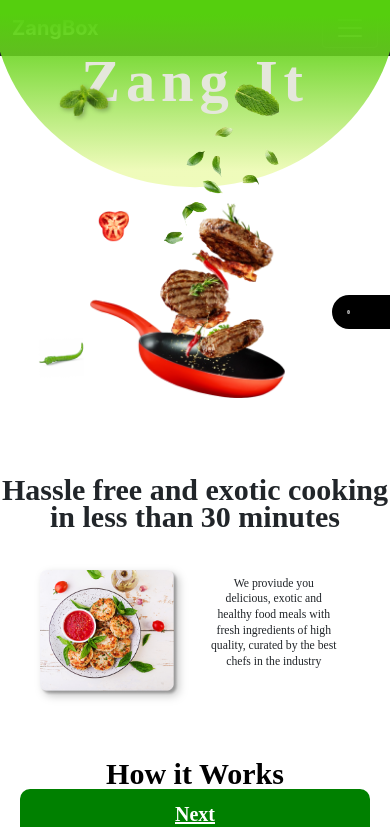
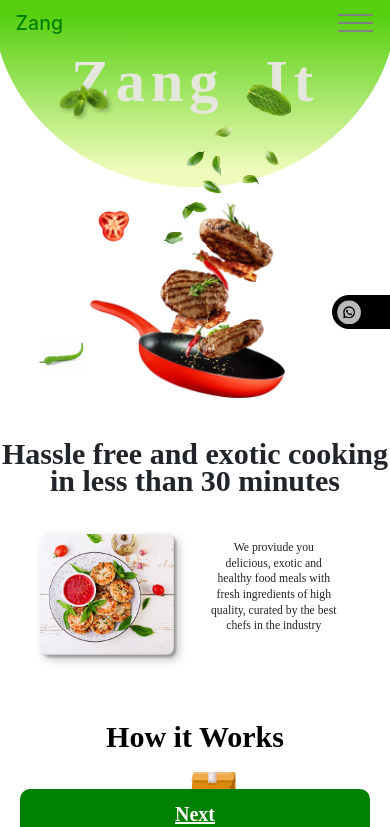
Before and after one commit to Nightbloom/backupWebsite-2, a React (Create React App) app in the folder admin/: page / in a window 390 px wide. Shown: the top 827 px of the page. Built offline with nearby package versions, Linux system fonts and the light colour scheme.

Commit message:
Finalizing the phone view

```diff
--- a/admin/src/components/Home.css
+++ b/admin/src/components/Home.css
@@ -1,4 +1,5 @@
 .header {
+
     position: absolute;
     top: 0;
     background: linear-gradient(
@@ -51,7 +52,7 @@
   }
   .maskgroup3 {
     position: absolute;
-    left: 60%;
+    left: 63%;
     top: 10%;
   }
   .maskgroup3 img{
@@ -92,10 +93,11 @@
       height: 8vw;
   }
 
-  /* .welcome {
-    width: 100%;
-    margin-top: 45%;
-  } */
+  .welcome {
+    /* width: 100%;
+    margin-top: 45%; */
+    padding-top: 5vw;
+  }
   .sub_heading {
     font-family: Expletus Sans;
     font-weight: bolder;
@@ -164,7 +166,7 @@
     background-color: black;
   }
   .wicon img {
-    padding: 15px;
+    padding: 5px;
     max-height: 100%;
   }
   .footer {
--- a/admin/src/components/Home.jsx
+++ b/admin/src/components/Home.jsx
@@ -16,7 +16,7 @@ export const Home = () => {
   return (
     <div className="conatainer">
       <div className="header">
-        <div className="zangHeading">Zang It</div>
+        <pre className="zangHeading">Zang  It</pre>
       </div>
       <div className="maskgroup">
         <div className="maskgroup1">
--- /dev/null
+++ b/admin/src/components/Navbar.css
@@ -0,0 +1,117 @@
+.navbar{
+    position: fixed;
+    top: 0;
+    left: 0;
+    width: 100%;
+    height: 60px;
+    background: transparent;
+    padding: 0 10vh;
+    display: flex;
+    justify-content: space-between;
+    align-items: center;
+    z-index: 9;
+}
+
+.brand{
+    text-transform: capitalize;
+    font-weight: 500;
+}
+
+.h1 {
+    text-decoration: none;
+    color: green;
+    left: 4vw;
+    position: absolute;
+    top: 3vw;
+    font-size: 5vw;
+}
+
+.links-container{
+    display: flex;
+    list-style: none;
+}
+
+.link{
+    text-transform: capitalize;
+    color: white;
+    text-decoration: none;
+    margin: 0 10px;
+    padding: 10px;
+    position: relative;
+}
+
+.link:hover:not(.active){
+    opacity: 0.7;
+}
+
+.link.active::after{
+    content: '';
+    position: absolute;
+    bottom: 2px;
+    left: 0;
+    width: 135%;
+    height: 1%;
+    background: grey;
+}
+
+@media (max-width: 1000px){
+    html{
+        font-size: 14px;
+    }
+    /* toggle btn */
+    .toggle-btn{
+        position: absolute;
+        width: 35px;
+        height: 40px;
+        right: 2vh;
+        cursor: pointer;
+        top: 2px;
+        z-index: 4;
+    }
+    .toggle-btn span{
+        position: absolute;
+        width: 100%;
+        height: 2px;
+        background: grey;
+        top: 30%;
+        transition: .2s;
+    }
+    .toggle-btn span:nth-child(2){
+        top: 50%;
+    }
+    .toggle-btn span:nth-child(3){
+        top: 70%;
+    }
+    .toggle-btn.active span:nth-child(1){
+        top: 50%;
+        transform: rotate(45deg);
+    }
+    .toggle-btn.active span:nth-child(2){
+        display: none;
+    }
+    .toggle-btn.active span:nth-child(3){
+
+        top: 50%;
+        transform: rotate(-45deg);
+    }
+    /* links */
+    .links-container{
+        position: absolute;
+        top: 0;
+        background: rgba(252, 246, 246, 0.88);
+        right: 0;
+        padding-right:10vw;
+        flex-direction: column;
+        transition: .5s;
+        opacity: 0;
+        pointer-events: none;
+    }
+    .links-container.show{
+        opacity: 1;
+        pointer-events: all;
+    }
+    .link{
+        display: block;
+        height: 50px;
+    }
+}
--- a/admin/src/components/Navbar.jsx
+++ b/admin/src/components/Navbar.jsx
@@ -1,37 +1,69 @@
 import React from 'react';
 import { Link } from "react-router-dom"
 import { useDispatch, useSelector } from "react-redux"
-
-
+import "./Navbar.css";
 
 export default function Navbar() {
     const dispatch = useDispatch()
     const { cartItem } = useSelector(state => state.cart)
 
-    return <div>
-        <nav className="navbar navbar-expand-md navbar-dark bg-dark">
-            <div className="container">
-            <Link className="navbar-brand" to="/"><strong>ZangBox</strong></Link>
-            <button className="navbar-toggler d-lg-none" type="button" data-bs-toggle="collapse" data-bs-target="#collapsibleNavId" aria-controls="collapsibleNavId"
-                aria-expanded="false" aria-label="Toggle navigation">
-                <span className="navbar-toggler-icon"></span>
-            </button>
-            <div className="collapse navbar-collapse" id="collapsibleNavId">
-                <ul className="navbar-nav ms-auto mt-2 mt-lg-0">
-                <li className="nav-item">
-                <Link className="nav-link" to="/cart">
-                <button className="btn btn-light btn-sm">Cart
-                    <div className="badge text-dark">
-                        {
-                            cartItem.reduce((acc, item) => acc + (+item.qty), 0)
-                        }
-                    </div>
-                </button>
-                </Link>
-                </li>
-                </ul>
-            </div>
-            </div>
-        </nav>
-    </div>;
-}
+    const handleClick = ()=>{
+
+        const toggleBtn = document.querySelector('.toggle-btn');
+        const linkContainer = document.querySelector('.links-container');
+
+        toggleBtn.addEventListener('click', () => {
+            toggleBtn.classList.toggle('active');
+            linkContainer.classList.toggle('show');
+        })
+    }
+
+
+    return (
+    <div>
+        <nav className="navbar">
+        <h1 className="brand"><Link to="/" className='h1'>Zang</Link></h1>
+        <div className="toggle-btn" onClick={handleClick}>
+            <span></span>
+            <span></span>
+            <span></span>
+        </div>
+        <ul className="links-container">
+            <li className="links-item link active" style={{fontSize:"21px", color:"black"}}>MENU</li>
+            <li className="links-item"><Link to="/" className="link active" style={{color:"green"}}>Home</Link></li>
+            <li className="links-item"><Link to="/" className="link active" style={{color:"green"}}>Track Your Order</Link></li>
+            <li className="links-item"><Link to="/" className="link " style={{color:"green"}}>About Us</Link></li>
+        </ul>
+    </nav>
+
+    </div>
+    );
+
+};
+
+
+
+
+        // <nav className="navbar navbar-expand-md navbar-dark bg-dark">
+        //     <div className="container">
+        //     <Link className="navbar-brand" to="/"><strong>ZangBox</strong></Link>
+        //     <button className="navbar-toggler d-lg-none" type="button" data-bs-toggle="collapse" data-bs-target="#collapsibleNavId" >
+        //         <span className="navbar-toggler-icon"></span>
+        //     </button>
+        //     <div className="collapse navbar-collapse" id="collapsibleNavId">
+        //         <ul className="navbar-nav ms-auto mt-2 mt-lg-0">
+        //         <li className="nav-item">
+        //         <Link className="nav-link" to="/cart">
+        //         <button className="btn btn-light btn-sm">Cart
+        //             <div className="badge text-dark">
+        //                 {
+        //                     cartItem.reduce((acc, item) => acc + (+item.qty), 0)
+        //                 }
+        //             </div>
+        //         </button>
+        //         </Link>
+        //         </li>
+        //         </ul>
+        //     </div>
+        //     </div>
+        // </nav>
```
